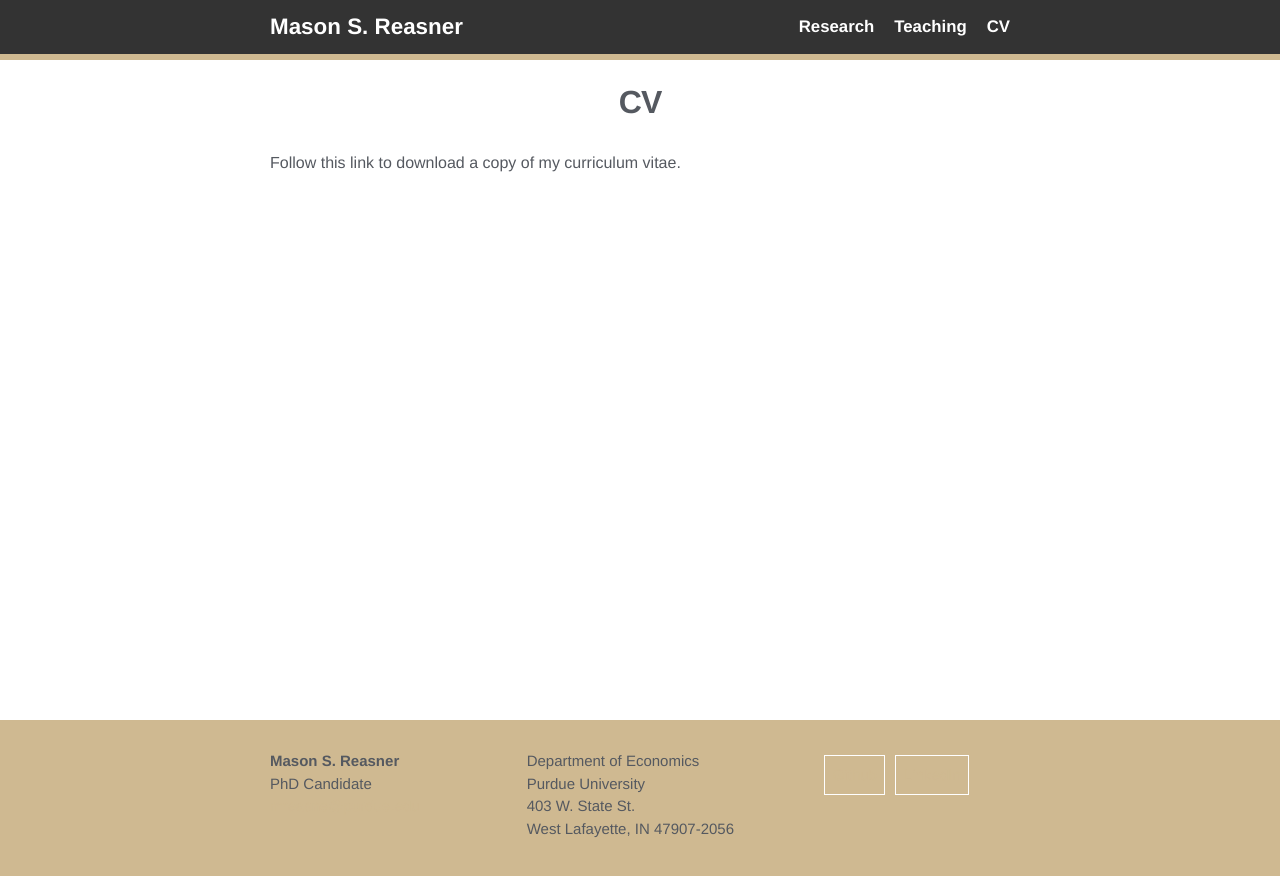
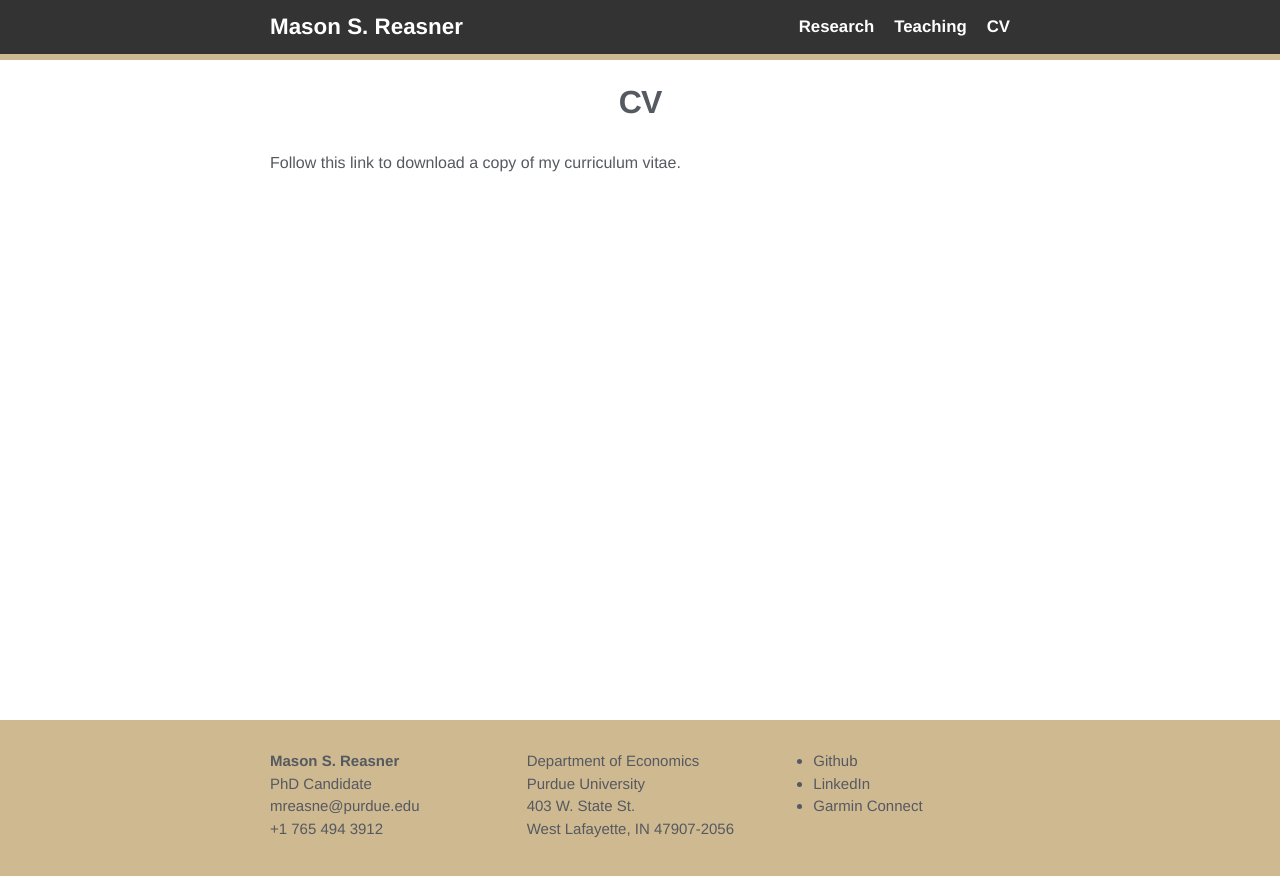
Before and after one commit to reasner/reasner.github.io, a Jekyll site: the page built from cv.md, in a window 1280 px wide. Shown: the top 876 px of the page. Built offline with Jekyll 4.4.1, drawn with Linux system fonts in a browser that asks for light colours.

Commit message:
scroll fix and footer update

```diff
--- a/_config.yml
+++ b/_config.yml
@@ -27,7 +27,8 @@ description: >- # this means to ignore newlines until "baseurl:"
 baseurl: "" # the subpath of your site, e.g. /blog
 url: "" # the base hostname & protocol for your site, e.g. http://example.com
 linkedin_username: reasner
-github_username:  reasner
+github_username: reasner
+
 
 # Build settings
 
--- a/_includes/footer.html
+++ b/_includes/footer.html
@@ -5,7 +5,8 @@
         <ul class="contact-list">
           <li><strong>{{ site.title }}</strong></li>
 	  <li>{{ site.job }}</li>
-          <li><a href="mailto:{{ site.email }}">{{ site.email }}</a></li>
+          <li><a class="footer-link" href="mailto:{{ site.email }}">{{ site.email }}</a></li>
+	  <li> <a class="footer-link" href="tel:765-494-3912">+1 765 494 3912</a> </li>
         </ul>
       </div>
 
@@ -18,33 +19,49 @@
       </div>
 
       <div class="footer-col  footer-col-3">
+	<!---
+	<p class="footer-text" style="text-align:center;"> Links </p>
+	--->
+	<ul class="footer-list">
+         <li class="github"> <a class="footer-link" href="https://github.com/reasner">Github</a> </li>
+	 <li class="linkedin"> <a class="footer-link" href="https://www.linkedin.com/in/reasner/">LinkedIn</a> </li>
+	 <li class="garmin"> <a class="footer-link" href="https://bit.ly/msrgarmin">Garmin Connect</a> </li>
+	</ul>
+      </div>
+
+
+
+
+<!--
        <ul class="social-media-list">
 
 	{% if site.github_username %}
 	 <li>
-    <a href="https://github.com/{{ site.github_username }}">
-      <i class="fa fa-github" style="color:gray"></i> Github
+<a class="footer-link" href="https://github.com/{{ site.github_username }}">
+<i class="fa fa-github" style="color:$steel"></i> Github
 	 </a>
 	 </li>
 	{% endif %}
 
 	{% if site.orcid_id %}
 	 <li>
-    <a href="https://orcid.org/{{ site.orcid_id }}">
-      <i class="ai ai-orcid" style="color:gray"></i> ORCID
+<a class="footer-link" href="https://orcid.org/{{ site.orcid_id }}">
+<i class="ai ai-orcid" style="color:$steel"></i> ORCID
 	 </a>
 	 </li>
 	{% endif %}
 
 	{% if site.linkedin_username %}
 	 <li>
-    <a href="https://linkedin.com/in/{{ site.twitter_username }}">
-      <i class="fa fa-linkedin style="color:gray"></i> LinkedIn
+<a class="footer-link" href="https://linkedin.com/in/{{ site.linkedin_username }}">
+<i class="fa fa-linkedin style="color:$steel"></i> LinkedIn
 	 </a>
 	 </li>
 	{% endif %}
 
         </ul>
+-->
+
      </div>
     </div>
   </div>
--- a/_sass/_base.scss
+++ b/_sass/_base.scss
@@ -12,8 +12,6 @@ dl, dd, ol, ul, figure {
   padding: 0;
 
 }
-
-
 
 /**
  * Basic styling
@@ -148,8 +146,8 @@ a {
   }
 
   &:hover {
-    color: $boilermaker-gold;
-    background-color: $steam;
+    color: $rush;
+    background-color: none;
   }
 
   .social-media-list &:hover {
@@ -194,9 +192,23 @@ a.site-title {
 
 }
 
+/**
+ * Footer link
+ */
 
+a.footer-link {
+	color: $steel;
+	text-decoration: none;
+//	border-bottom:1px $steel solid;
+//	padding-bottom: 1px;
 
-
+	&:hover{
+	  color: $white;
+//	  text-decoration: none;
+//	  border-bottom:1px $white solid;
+//        padding-bottom: 1px;
+	}
+}
 
 /**
  * Blockquotes
--- a/_sass/_layout.scss
+++ b/_sass/_layout.scss
@@ -143,6 +143,14 @@
 .social-media-list {
   list-style: none;
   margin-left: 0;
+}
+
+.footer-text {
+	margin-bottom:0;
+}
+
+.footer-list {
+	margin-top:0;
 }
 
 .footer-col-wrapper,
@@ -348,3 +356,12 @@
     width: calc(50% - (#{$spacing-unit} / 2));
   }
 }
+
+
+/**
+ * Scroll
+ */
+
+html {
+	overflow-y: scroll;
+}
```
Also changed, not shown: index.md (+1 -1 lines), assets/images/c.svg (added), assets/images/github.svg (added), assets/images/linkedin.svg (added), 1 other file. Lines whose indentation alone changed are shown as unchanged.
